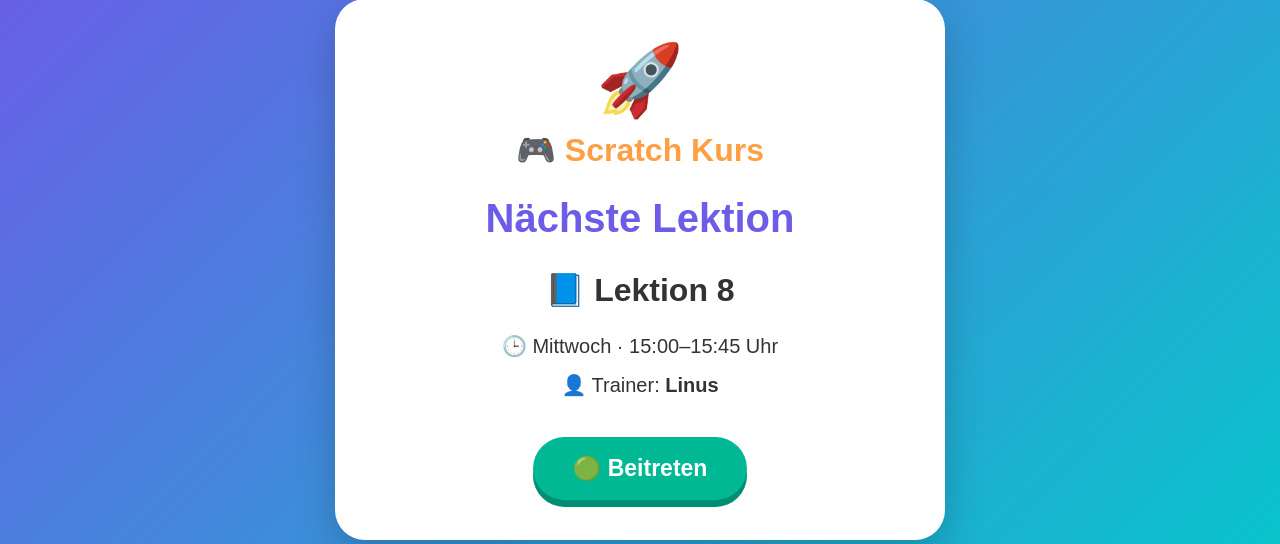
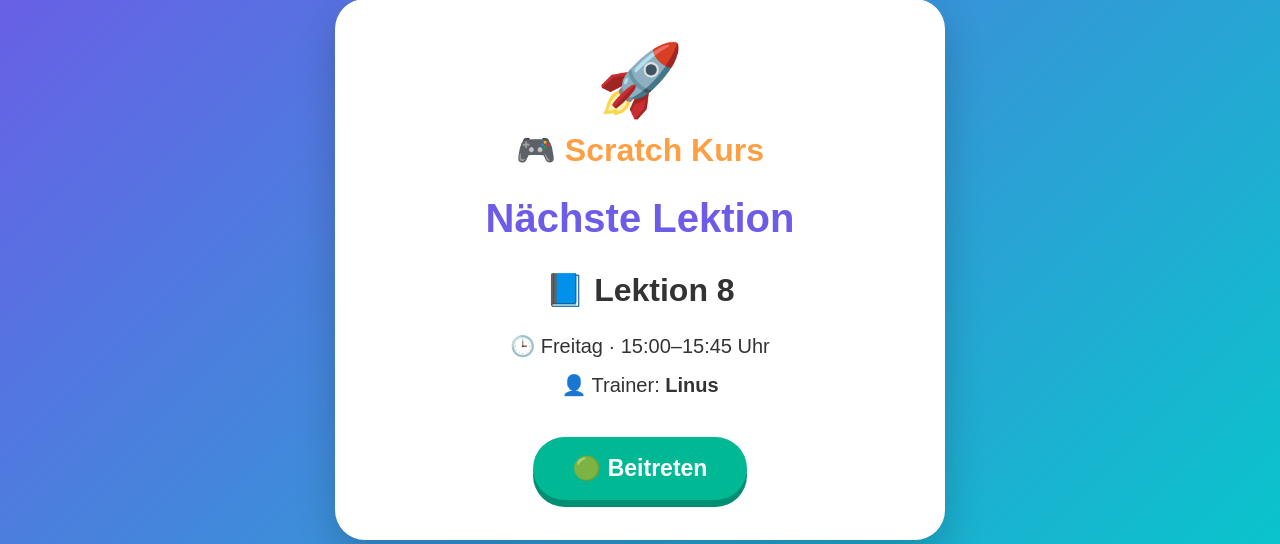
Before and after one commit to Linus2016/scratch-kurs, a Flask app: page / in a window 1280 px wide. Shown: the part 71-615 px from the top of the page. Run offline with Flask 3, Linux system fonts and the light colour scheme.

Commit message:
Update index.html

```diff
--- a/templates/index.html
+++ b/templates/index.html
@@ -98,7 +98,7 @@
             </div>
 
             <div class="info">
-                🕒 Mittwoch · 15:00–15:45 Uhr
+                🕒 Freitag · 15:00–15:45 Uhr
             </div>
 
             <div class="info">
@@ -107,7 +107,7 @@
 
             <a
                 class="join-button"
-                href="https://meet.google.com/ono-wick-ijh"
+                href="https://meet.google.com/utp-yjtq-znx"
                 target="_blank"
                 rel="noopener noreferrer"
             >
```
